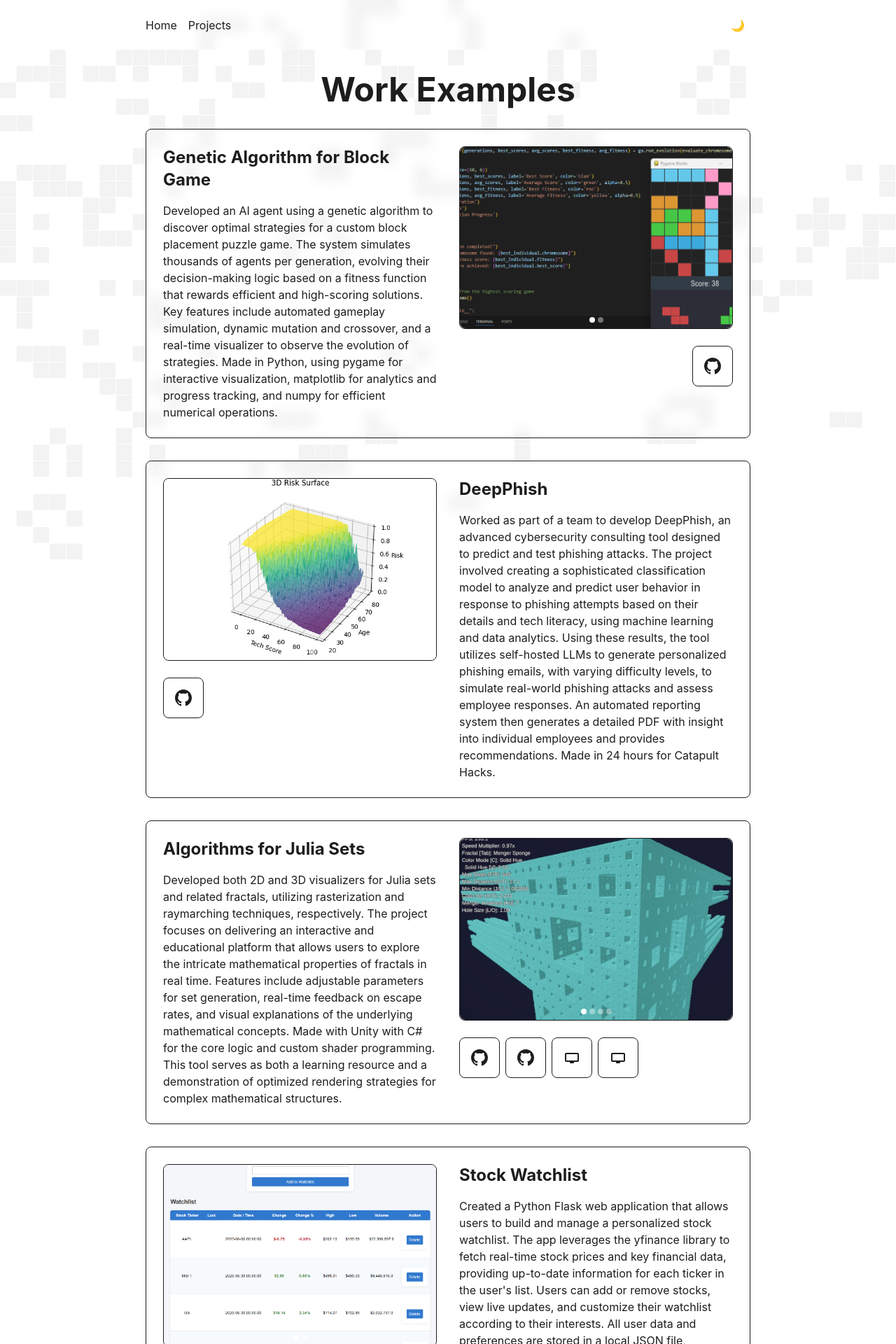
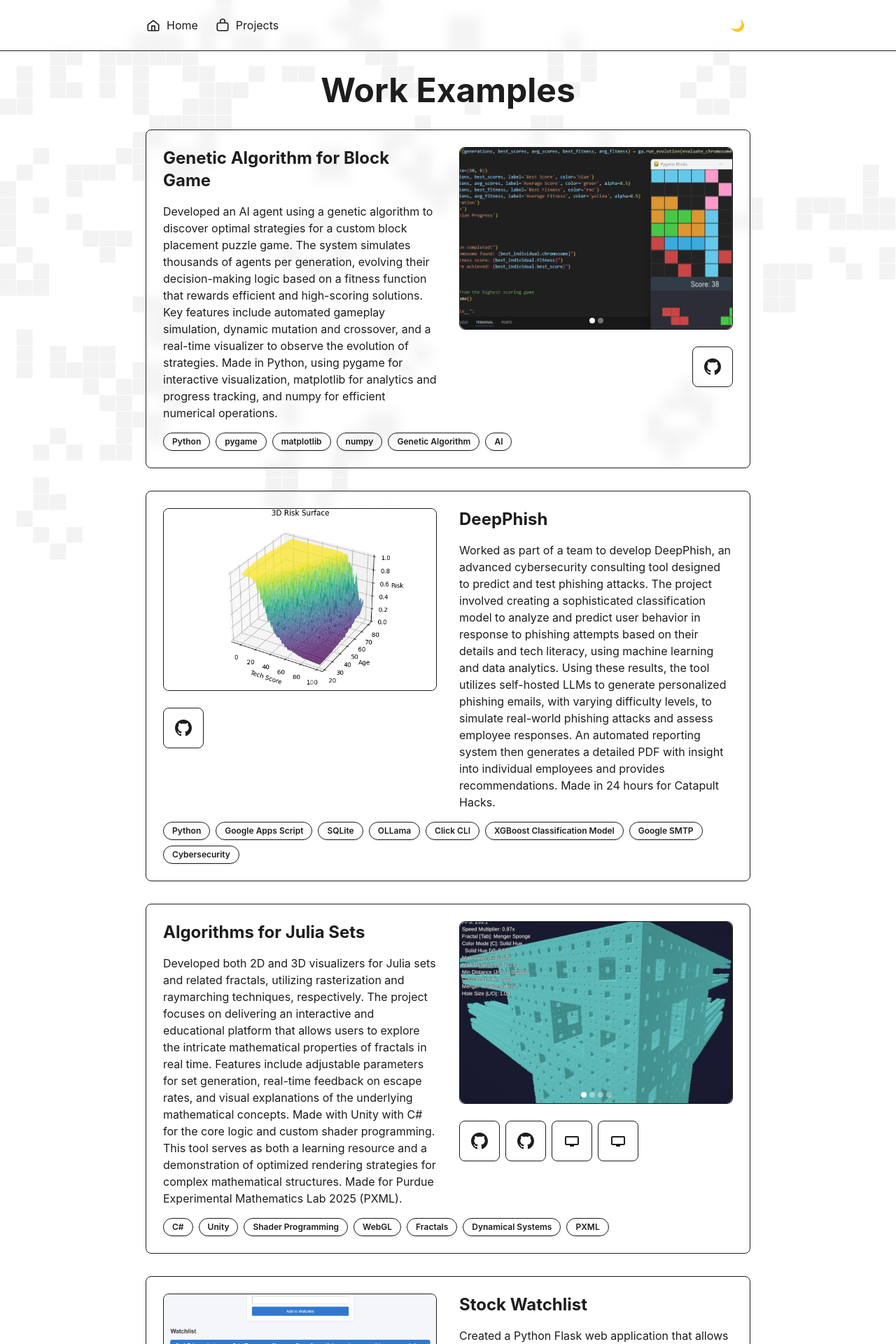
Before and after one commit to augustocgb/portfolio, a Next.js app: page /projects in a window 1280 px wide. Shown: the top 1920 px of the page at 70% size. Built offline with nearby package versions, Linux system fonts and the light colour scheme.

Commit message:
Updated projects + navbar
+ navbar icons
+ project tech stack labels
+ color fixes to navbar and theme
+ image carousel interaction fixes

```diff
--- a/app/components/ImageCarousel.tsx
+++ b/app/components/ImageCarousel.tsx
@@ -38,34 +38,34 @@ export function ImageCarousel({ images, className, style }: ImageCarouselProps)
       {images.length > 1 && (
         <button
           onClick={e => { e.stopPropagation(); prev(); }}
-          className="absolute left-4 top-1/2 -translate-y-1/2 bg-black/60 text-white rounded-full p-3 hover:bg-black/80 transition z-[1010]"
+          className="absolute left-4 top-1/2 -translate-y-1/2 cursor-pointer rounded-full bg-black/60 p-3 text-white transition-colors hover:bg-white hover:text-black z-[1010]"
           aria-label="Previous"
-          style={{}}
+          type="button"
         >
-          <svg width="36" height="36" viewBox="0 0 24 24"><polyline points="15 18 9 12 15 6" fill="none" stroke="white" strokeWidth="2"/></svg>
+          <svg width="36" height="36" viewBox="0 0 24 24"><polyline points="15 18 9 12 15 6" fill="none" stroke="currentColor" strokeWidth="2"/></svg>
         </button>
       )}
       <div
-        className="relative w-[80vw] h-[80vh] max-w-[80vw] max-h-[80vh] flex items-center justify-center"
-        onClick={e => e.stopPropagation()}
+        className="relative flex h-[80vh] w-[80vw] max-h-[80vh] max-w-[80vw] items-center justify-center"
       >
         <button
-          onClick={() => setLightboxOpen(false)}
-          className="absolute -top-4 -right-4 bg-black/70 text-white rounded-full p-1 hover:bg-black/90 transition"
+          onClick={e => { e.stopPropagation(); setLightboxOpen(false); }}
+          className="absolute top-2 right-2 rounded-full cursor-pointer bg-black/70 p-1 text-white transition-colors hover:bg-white/20 hover:text-red-500"
           aria-label="Close"
           style={{ zIndex: 10 }}
+          type="button"
         >
           <svg width="24" height="24" viewBox="0 0 24 24">
-            <line x1="6" y1="6" x2="18" y2="18" stroke="white" strokeWidth="2" />
-            <line x1="18" y1="6" x2="6" y2="18" stroke="white" strokeWidth="2" />
+            <line x1="6" y1="6" x2="18" y2="18" stroke="currentColor" strokeWidth="2" />
+            <line x1="18" y1="6" x2="6" y2="18" stroke="currentColor" strokeWidth="2" />
           </svg>
         </button>
-        <div className="relative w-full h-full">
+        <div className="relative h-full w-full">
           <Image
             src={images[current].src}
             alt={images[current].alt}
             fill
-            className="object-contain rounded-lg shadow-2xl"
+            className="rounded-lg object-contain shadow-2xl"
             style={{ objectFit: "contain" }}
             sizes="80vw"
             priority
@@ -76,24 +76,24 @@ export function ImageCarousel({ images, className, style }: ImageCarouselProps)
       {images.length > 1 && (
         <button
           onClick={e => { e.stopPropagation(); next(); }}
-          className="absolute right-4 top-1/2 -translate-y-1/2 bg-black/60 text-white rounded-full p-3 hover:bg-black/80 transition z-[1010]"
+          className="absolute right-4 top-1/2 -translate-y-1/2 cursor-pointer rounded-full bg-black/60 p-3 text-white transition-colors hover:bg-white hover:text-black z-[1010]"
           aria-label="Next"
-          style={{}}
+          type="button"
         >
-          <svg width="36" height="36" viewBox="0 0 24 24"><polyline points="9 6 15 12 9 18" fill="none" stroke="white" strokeWidth="2"/></svg>
+          <svg width="36" height="36" viewBox="0 0 24 24"><polyline points="9 6 15 12 9 18" fill="none" stroke="currentColor" strokeWidth="2"/></svg>
         </button>
       )}
     </div>
   )
 
   return (
-    <div className={`relative group ${className ?? ""}`} style={style}>
+    <div className={`group relative ${className ?? ""}`} style={style}>
       <div className="relative w-full aspect-[3/2]">
         <Image
           src={images[current].src}
           alt={images[current].alt}
           fill
-          className="object-cover rounded-lg transition-transform duration-200 cursor-pointer"
+          className="cursor-pointer rounded-lg object-cover transition-transform duration-200"
           style={{ display: 'block' }}
           onClick={() => setLightboxOpen(true)}
           sizes="(max-width: 768px) 100vw, 600px"
@@ -102,7 +102,7 @@ export function ImageCarousel({ images, className, style }: ImageCarouselProps)
           <>
             <button
               onClick={prev}
-              className="absolute left-2 top-1/2 -translate-y-1/2 bg-black/60 text-white rounded-full p-2 opacity-0 group-hover:opacity-100 transition"
+              className="absolute left-2 top-1/2 -translate-y-1/2 cursor-pointer rounded-full bg-black/60 p-2 text-white opacity-0 transition hover:bg-black/80 group-hover:opacity-100"
               aria-label="Previous"
               type="button"
               tabIndex={-1}
@@ -111,18 +111,18 @@ export function ImageCarousel({ images, className, style }: ImageCarouselProps)
             </button>
             <button
               onClick={next}
-              className="absolute right-2 top-1/2 -translate-y-1/2 bg-black/60 text-white rounded-full p-2 opacity-0 group-hover:opacity-100 transition"
+              className="absolute right-2 top-1/2 -translate-y-1/2 cursor-pointer rounded-full bg-black/60 p-2 text-white opacity-0 transition hover:bg-black/80 group-hover:opacity-100"
               aria-label="Next"
               type="button"
               tabIndex={-1}
             >
               <svg width="28" height="28" viewBox="0 0 24 24"><polyline points="9 6 15 12 9 18" fill="none" stroke="white" strokeWidth="2"/></svg>
             </button>
-            <div className="absolute bottom-2 left-1/2 -translate-x-1/2 flex gap-1">
+            <div className="absolute bottom-2 left-1/2 flex -translate-x-1/2 gap-1">
               {images.map((img, idx) => (
                 <button
                   key={img.src}
-                  className={`w-2 h-2 rounded-full ${idx === current ? "bg-white" : "bg-white/40"} transition`}
+                  className={`h-2 w-2 rounded-full ${idx === current ? "bg-white" : "bg-white/40"} transition`}
                   onClick={() => setCurrent(idx)}
                   aria-label={`Go to image ${idx + 1}`}
                   type="button"
--- a/app/components/nav.tsx
+++ b/app/components/nav.tsx
@@ -3,24 +3,77 @@ import Link from 'next/link'
 import { ThemeToggle } from './ThemeToggle'
 
 const navItems = {
-  '/': { name: 'Home' },
-  '/projects': { name: 'Projects' },
+  '/': {
+    name: 'Home',
+    icon: (
+      <svg
+        className="inline-block mr-2 transition-colors duration-200"
+        width="22"
+        height="22"
+        viewBox="0 0 20 20"
+        fill="none"
+        aria-hidden="true"
+      >
+        <path
+          d="M3 9.5L10 4L17 9.5V16A1 1 0 0 1 16 17H4A1 1 0 0 1 3 16V9.5Z"
+          stroke="currentColor"
+          strokeWidth="1.5"
+          strokeLinejoin="round"
+        />
+        <path
+          d="M8 17V11H12V17"
+          stroke="currentColor"
+          strokeWidth="1.5"
+          strokeLinejoin="round"
+        />
+      </svg>
+    ),
+  },
+  '/projects': {
+    name: 'Projects',
+    icon: (
+      <svg
+        className="inline-block mr-2 transition-colors duration-200"
+        width="22"
+        height="22"
+        viewBox="0 0 20 20"
+        fill="none"
+        aria-hidden="true"
+      >
+        <rect
+          x="3"
+          y="7"
+          width="14"
+          height="10"
+          rx="2"
+          stroke="currentColor"
+          strokeWidth="1.5"
+        />
+        <path
+          d="M7 7V5A3 3 0 0 1 13 5V7"
+          stroke="currentColor"
+          strokeWidth="1.5"
+        />
+      </svg>
+    ),
+  },
 }
 
 export function Navbar() {
   return (
-    <nav className="sticky top-0 z-50 backdrop-blur-sm border-text-secondary/10">
+    <nav className="sticky top-0 z-50 bg-[--bg-primary]/80 backdrop-blur-sm border-b border-[--text-secondary]/20">
       <div className="max-w-4xl mx-auto px-4 py-4">
         <div className="flex justify-between items-center">
-          <div className="flex gap-4">
-            {Object.entries(navItems).map(([path, { name }]) => (
-              <Link
+          <div className="flex gap-6">
+            {Object.entries(navItems).map(([path, { name, icon }]) => (
+                <Link
                 key={path}
                 href={path}
-                className="text-text-primary hover:text-accent transition-colors"
-              >
-                {name}
-              </Link>
+                className="transition-colors duration-200 flex items-center text-[--text-primary] hover:text-[--text-secondary]"
+                >
+                <span className="flex items-center transition-colors duration-200">{icon}</span>
+                <span className="transition-colors duration-200">{name}</span>
+                </Link>
             ))}
           </div>
           <ThemeToggle />
--- a/app/projects/page.tsx
+++ b/app/projects/page.tsx
@@ -50,6 +50,29 @@ export default function ProjectsPage() {
               </div>
             </div>
           </div>
+
+          {/* Tech stack tags */}
+          <div className="flex flex-wrap gap-2 mt-4">
+            <span className="bg-[--bg-secondary] text-[--text-primary] px-3 py-1 rounded-full text-xs font-semibold shadow border border-[--text-secondary]/20">
+              Python
+            </span>
+            <span className="bg-[--bg-secondary] text-[--text-primary] px-3 py-1 rounded-full text-xs font-semibold shadow border border-[--text-secondary]/20">
+              pygame
+            </span>
+            <span className="bg-[--bg-secondary] text-[--text-primary] px-3 py-1 rounded-full text-xs font-semibold shadow border border-[--text-secondary]/20">
+              matplotlib
+            </span>
+            <span className="bg-[--bg-secondary] text-[--text-primary] px-3 py-1 rounded-full text-xs font-semibold shadow border border-[--text-secondary]/20">
+              numpy
+            </span>
+            <span className="bg-[--bg-secondary] text-[--text-primary] px-3 py-1 rounded-full text-xs font-semibold shadow border border-[--text-secondary]/20">
+              Genetic Algorithm
+            </span>
+            <span className="bg-[--bg-secondary] text-[--text-primary] px-3 py-1 rounded-full text-xs font-semibold shadow border border-[--text-secondary]/20">
+              AI
+            </span>
+          </div>
+
         </Card>
 
         {/* DeepPhish */}
@@ -95,8 +118,36 @@ export default function ProjectsPage() {
                 Made in 24 hours for Catapult Hacks.
               </p>
             </div>
+          </div>
 
+          {/* Tech stack tags */}
+          <div className="flex flex-wrap gap-2 mt-4">
+            <span className="bg-[--bg-secondary] text-[--text-primary] px-3 py-1 rounded-full text-xs font-semibold shadow border border-[--text-secondary]/20">
+              Python
+            </span>
+            <span className="bg-[--bg-secondary] text-[--text-primary] px-3 py-1 rounded-full text-xs font-semibold shadow border border-[--text-secondary]/20">
+              Google Apps Script
+            </span>
+            <span className="bg-[--bg-secondary] text-[--text-primary] px-3 py-1 rounded-full text-xs font-semibold shadow border border-[--text-secondary]/20">
+              SQLite
+            </span>
+            <span className="bg-[--bg-secondary] text-[--text-primary] px-3 py-1 rounded-full text-xs font-semibold shadow border border-[--text-secondary]/20">
+              OLLama
+            </span>
+            <span className="bg-[--bg-secondary] text-[--text-primary] px-3 py-1 rounded-full text-xs font-semibold shadow border border-[--text-secondary]/20">
+              Click CLI
+            </span>
+            <span className="bg-[--bg-secondary] text-[--text-primary] px-3 py-1 rounded-full text-xs font-semibold shadow border border-[--text-secondary]/20">
+              XGBoost Classification Model
+            </span>
+            <span className="bg-[--bg-secondary] text-[--text-primary] px-3 py-1 rounded-full text-xs font-semibold shadow border border-[--text-secondary]/20">
+              Google SMTP
+            </span>
+            <span className="bg-[--bg-secondary] text-[--text-primary] px-3 py-1 rounded-full text-xs font-semibold shadow border border-[--text-secondary]/20">
+              Cybersecurity
+            </span>
           </div>
+
         </Card>
 
         {/* Raymarching Julia Sets */}
@@ -110,6 +161,7 @@ export default function ProjectsPage() {
                 Features include adjustable parameters for set generation, real-time feedback on escape rates, and visual explanations of the underlying mathematical concepts.
                 Made with Unity with C# for the core logic and custom shader programming.
                 This tool serves as both a learning resource and a demonstration of optimized rendering strategies for complex mathematical structures.
+                Made for Purdue Experimental Mathematics Lab 2025 (PXML).
                 </p>
             </div>
 
@@ -173,6 +225,32 @@ export default function ProjectsPage() {
                 </div>
             </div>
           </div>
+
+          {/* Tech stack tags */}
+          <div className="flex flex-wrap gap-2 mt-4">
+            <span className="bg-[--bg-secondary] text-[--text-primary] px-3 py-1 rounded-full text-xs font-semibold shadow border border-[--text-secondary]/20">
+              C#
+            </span>
+            <span className="bg-[--bg-secondary] text-[--text-primary] px-3 py-1 rounded-full text-xs font-semibold shadow border border-[--text-secondary]/20">
+              Unity
+            </span>
+            <span className="bg-[--bg-secondary] text-[--text-primary] px-3 py-1 rounded-full text-xs font-semibold shadow border border-[--text-secondary]/20">
+              Shader Programming
+            </span>
+            <span className="bg-[--bg-secondary] text-[--text-primary] px-3 py-1 rounded-full text-xs font-semibold shadow border border-[--text-secondary]/20">
+              WebGL
+            </span>
+            <span className="bg-[--bg-secondary] text-[--text-primary] px-3 py-1 rounded-full text-xs font-semibold shadow border border-[--text-secondary]/20">
+              Fractals
+            </span>
+            <span className="bg-[--bg-secondary] text-[--text-primary] px-3 py-1 rounded-full text-xs font-semibold shadow border border-[--text-secondary]/20">
+              Dynamical Systems
+            </span>
+            <span className="bg-[--bg-secondary] text-[--text-primary] px-3 py-1 rounded-full text-xs font-semibold shadow border border-[--text-secondary]/20">
+              PXML
+            </span>
+          </div>
+
         </Card>
 
         {/* Stock Watchlist */}
@@ -216,8 +294,27 @@ export default function ProjectsPage() {
                 This project demonstrates seamless integration of Flask for backend logic, yfinance for data retrieval, and JSON for lightweight data storage.
               </p>
             </div>
+          </div>
 
+          {/* Tech stack tags */}
+          <div className="flex flex-wrap gap-2 mt-4">
+            <span className="bg-[--bg-secondary] text-[--text-primary] px-3 py-1 rounded-full text-xs font-semibold shadow border border-[--text-secondary]/20">
+              Python
+            </span>
+            <span className="bg-[--bg-secondary] text-[--text-primary] px-3 py-1 rounded-full text-xs font-semibold shadow border border-[--text-secondary]/20">
+              Flask
+            </span>
+            <span className="bg-[--bg-secondary] text-[--text-primary] px-3 py-1 rounded-full text-xs font-semibold shadow border border-[--text-secondary]/20">
+              JSON
+            </span>
+            <span className="bg-[--bg-secondary] text-[--text-primary] px-3 py-1 rounded-full text-xs font-semibold shadow border border-[--text-secondary]/20">
+              yfinance
+            </span>
+            <span className="bg-[--bg-secondary] text-[--text-primary] px-3 py-1 rounded-full text-xs font-semibold shadow border border-[--text-secondary]/20">
+              HTML/CSS
+            </span>
           </div>
+
         </Card>
       </div>
     </div>
```
